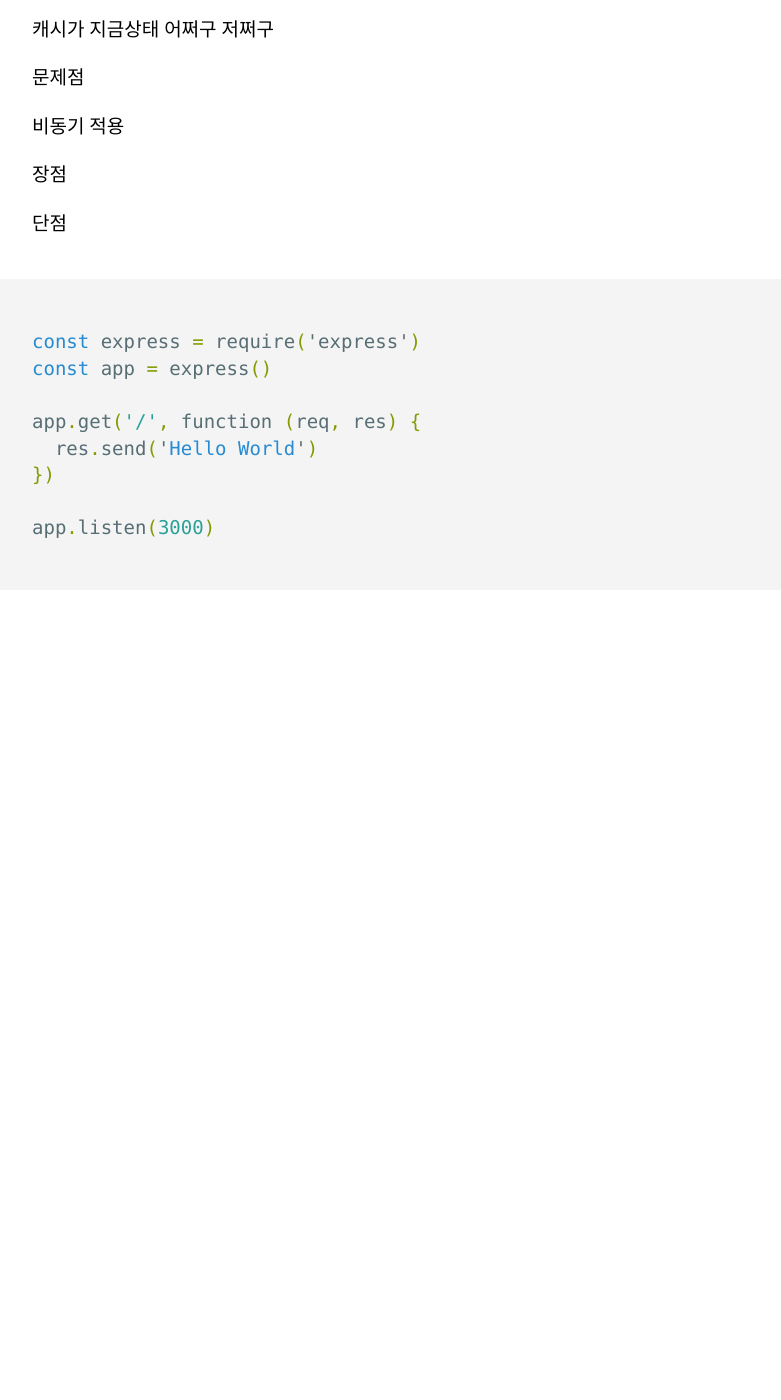
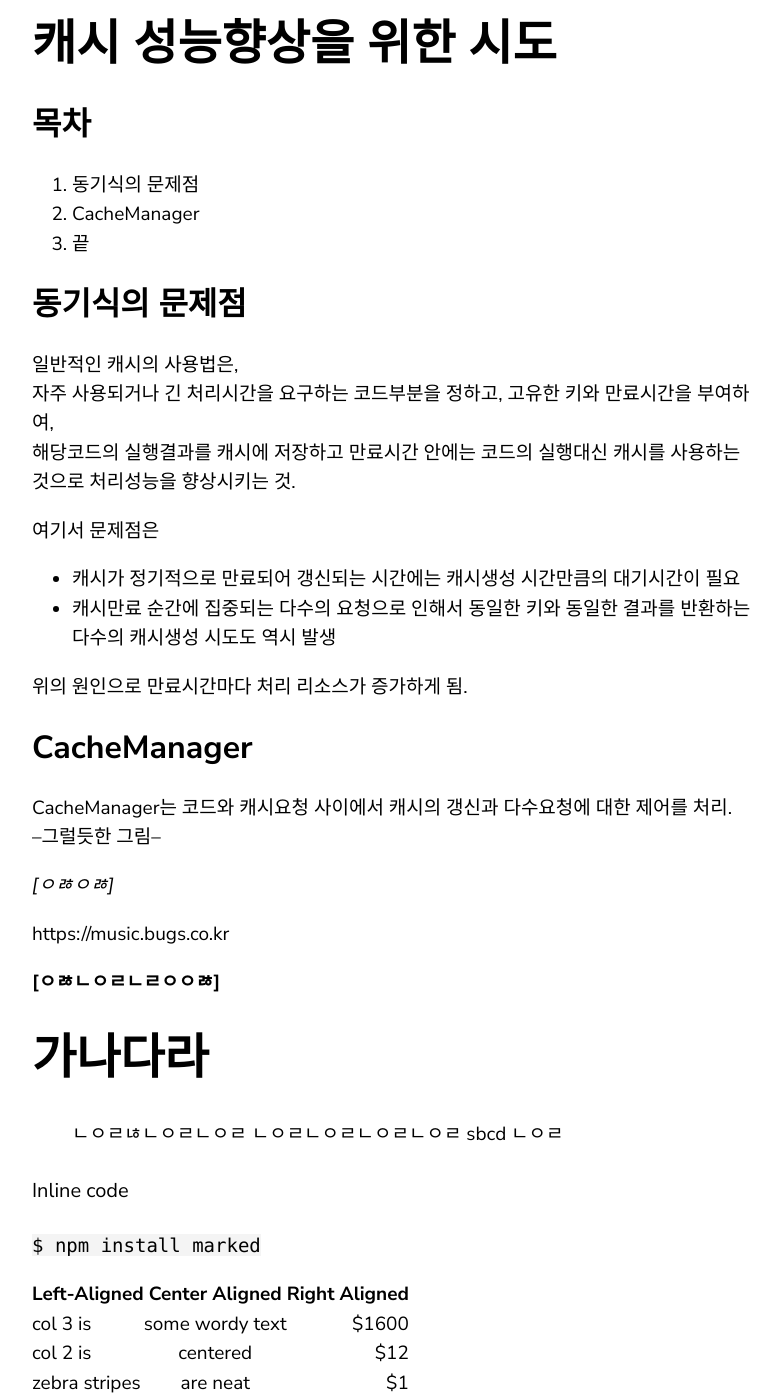
Before and after one commit to bugs-dev/bugs-dev.github.io, a Jekyll site: the page built from _posts/2020-03-05-asyncCache.md, in a window 1280 px wide and 1400 px high, scrolled down 495 px. Shown: the whole window, without its empty margins (68-849 px from the left). Built offline with Jekyll 4.4.1, drawn with Linux system fonts in a browser that asks for light colours; comment, search, counter and statistics services are not loaded; before the commit the page ends 1125 px from its top, so only the background shows below that; some of the changed text lies outside the part shown.

Commit message:
작성중

````diff
--- a/_posts/2020-03-05-asyncCache.md
+++ b/_posts/2020-03-05-asyncCache.md
@@ -1,16 +1,74 @@
 ---
 layout: post
-title:  "비동기 캐시 관리"
-description: 캐시를 비동기로 갱신하여 성능을 높여보자.
+title:  "캐시 성능향상을 위한 시도"
+description: 캐시 성능향상을 위해 대기시간, 다수요청처리 등의 문제점 개선
 date:   2020-03-05 00:00:00
 categories: java
 authore: ybkim
 ---
 
-캐시가 지금상태 어쩌구 저쩌구
+# 캐시 성능향상을 위한 시도
 
-문제점
 
+
+## 목차
+
+1. 동기식의 문제점
+2. CacheManager
+3. 끝
+
+
+
+## 동기식의 문제점
+
+일반적인 캐시의 사용법은,
+자주 사용되거나 긴 처리시간을 요구하는 코드부분을 정하고, 고유한 키와 만료시간을 부여하여,
+해당코드의 실행결과를 캐시에 저장하고 만료시간 안에는 코드의 실행대신 캐시를 사용하는 것으로 처리성능을 향상시키는 것.
+
+여기서 문제점은
+
+* 캐시가 정기적으로 만료되어 갱신되는 시간에는 캐시생성 시간만큼의 대기시간이 필요
+* 캐시만료 순간에 집중되는 다수의 요청으로 인해서 동일한 키와 동일한 결과를 반환하는 다수의 캐시생성 시도도 역시 발생
+
+위의 원인으로 만료시간마다 처리 리소스가 증가하게 됨.
+
+
+## CacheManager
+
+CacheManager는 코드와 캐시요청 사이에서 캐시의 갱신과 다수요청에 대한 제어를 처리.
+--그럴듯한 그림--
+
+
+*[ㅇㅀㅇㅀ]*
+
+https://music.bugs.co.kr
+
+
+**[ㅇㅀㄴㅇㄹㄴㄹㅇㅇㅀ]**
+
+# 가나다라
+
+>ㄴㅇㄹㄶㄴㅇㄹㄴㅇㄹ
+>ㄴㅇㄹㄴㅇㄹㄴㅇㄹㄴㅇㄹ
+>sbcd
+>ㄴㅇㄹ
+
+#### Inline code
+
+`$ npm install marked`
+
+| Left-Aligned  | Center Aligned  | Right Aligned |
+| :------------ |:---------------:| -----:|
+| col 3 is      | some wordy text | $1600 |
+| col 2 is      | centered        |   $12 |
+| zebra stripes | are neat        |    $1 |
+
+---
+
+First Header  | Second Header
+------------- | -------------
+Content Cell  | Content Cell
+Content Cell  | Content Cell
 
 
 비동기 적용
@@ -20,7 +78,9 @@ authore: ybkim
 단점
 
 
-```java
+#### Javascript
+
+```javascript
 const express = require('express')
 const app = express()
 
````
